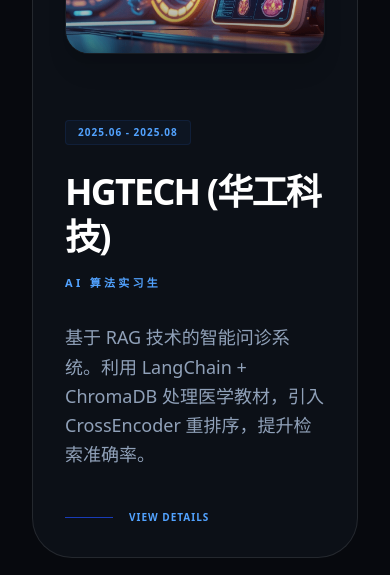
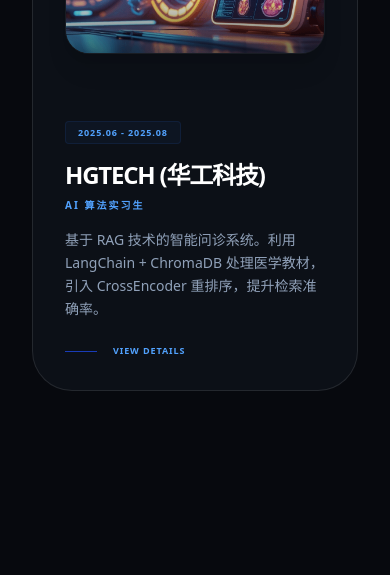
Before and after one commit to qitu1/portfolio, a React (Vite) app: page / in a window 390 px wide. Shown: the part 2160-2735 px from the top of the page. Built offline with nearby package versions, Linux system fonts and the light colour scheme.

Commit message:
adjust experience font size on mobile devices

```diff
--- a/src/App.jsx
+++ b/src/App.jsx
@@ -317,13 +317,13 @@
                     <div className="absolute inset-0 bg-gradient-to-t from-[#07090e] via-transparent to-transparent opacity-60" />
                   </div>
                   <div>
-                    <div className="inline-block px-3 py-1 bg-blue-500/5 text-blue-400 rounded-sm text-[10px] font-black tracking-widest uppercase mb-6 border border-blue-500/10">{item.date}</div>
-                    <h3 className="text-4xl font-black text-white mb-4 tracking-tighter uppercase leading-tight">{item.company}</h3>
-                    <p className="text-blue-400 font-black text-[11px] uppercase tracking-[0.3em] mb-8">{item.role}</p>
-                    <p className="text-lg text-slate-400 leading-relaxed mb-10">{item.desc}</p>
+                    <div className="inline-block px-3 py-1 bg-blue-500/5 text-blue-400 rounded-sm text-[9px] sm:text-[10px] font-black tracking-widest uppercase mb-4 sm:mb-6 border border-blue-500/10">{item.date}</div>
+                    <h3 className="text-2xl sm:text-4xl font-black text-white mb-2 sm:mb-4 tracking-tighter uppercase leading-tight">{item.company}</h3>
+                    <p className="text-blue-400 font-black text-[10px] sm:text-[11px] uppercase tracking-[0.2em] sm:tracking-[0.3em] mb-4 sm:mb-8">{item.role}</p>
+                    <p className="text-sm sm:text-lg text-slate-400 leading-relaxed mb-6 sm:mb-10">{item.desc}</p>
                     <div className="flex gap-4 items-center group/link cursor-pointer">
-                       <span className="w-12 h-px bg-blue-800 group-hover/link:w-16 transition-all duration-300"></span>
-                       <span className="text-[10px] font-bold tracking-widest text-blue-400 uppercase">View Details</span>
+                       <span className="w-8 sm:w-12 h-px bg-blue-800 group-hover/link:w-12 sm:group-hover/link:w-16 transition-all duration-300"></span>
+                       <span className="text-[9px] sm:text-[10px] font-bold tracking-widest text-blue-400 uppercase">View Details</span>
                     </div>
                   </div>
                 </div>
```
